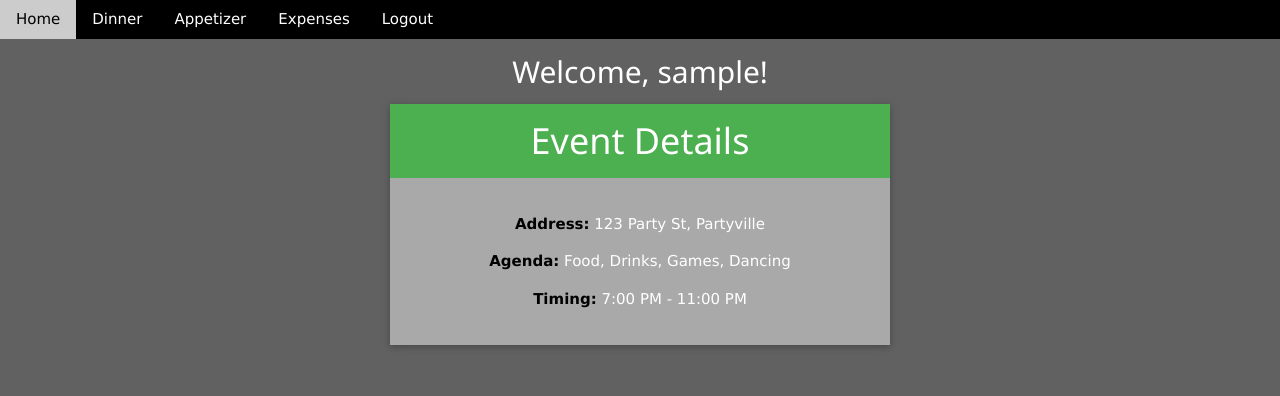
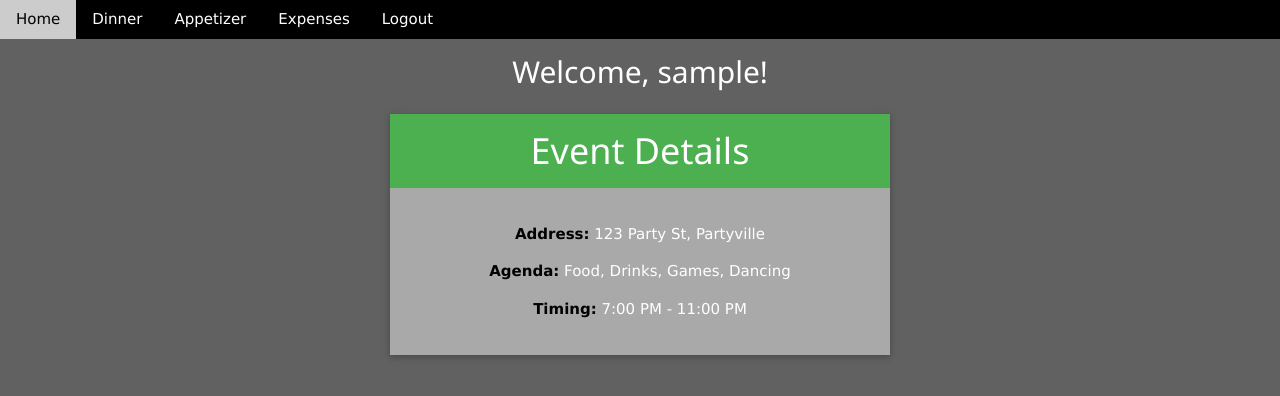
Before and after one commit to beirouz/party-sign-up, a Flask app: page / in a window 1280 px wide. Shown: the top 396 px of the page. Run offline with Flask 3, Linux system fonts and the light colour scheme; the visitor is signed in with stand-in values (Sample User, id 1).

```diff
--- a/templates/home.html
+++ b/templates/home.html
@@ -5,6 +5,20 @@
   <meta name="viewport" content="width=device-width, initial-scale=1">
   <title>Home Page</title>
   <link rel="stylesheet" href="https://www.w3schools.com/w3css/4/w3.css">
+  <style>
+    /* Responsive Design for Event Card */
+    .event-card {
+      width: 100%;
+      max-width: 500px; /* Limits the size on large screens */
+      margin: 20px auto; /* Centering with top spacing */
+    }
+
+    @media screen and (max-width: 600px) {
+      .event-card {
+        padding: 10px; /* Add spacing for small screens */
+      }
+    }
+  </style>
 </head>
 <body class="w3-dark-gray">
 
@@ -25,7 +39,7 @@
     <h2>Welcome, {{ username }}!</h2>
 
     <!-- Event Details Card -->
-	<div class="w3-card-2" style="width: 40%; margin: auto; text-align: center;">
+    <div class="w3-card-2 event-card">
       <header class="w3-container w3-green">
         <h1>Event Details</h1>
       </header>
@@ -37,12 +51,11 @@
       </div>
     </div>
 
-
   {% else %}
     <h2>Please Log In</h2>
     <form method="POST" action="/">
-      <input type="text" name="username" placeholder="Username" required>
-      <input type="password" name="password" placeholder="Password" required>
+      <input type="text" name="username" placeholder="Username" class="w3-input w3-border" required>
+      <input type="password" name="password" placeholder="Password" class="w3-input w3-border w3-margin-top" required>
       <button type="submit" class="w3-button w3-red w3-margin-top">Log In</button>
     </form>
     {% if error %}
```
Lines whose indentation alone changed are shown as unchanged.
